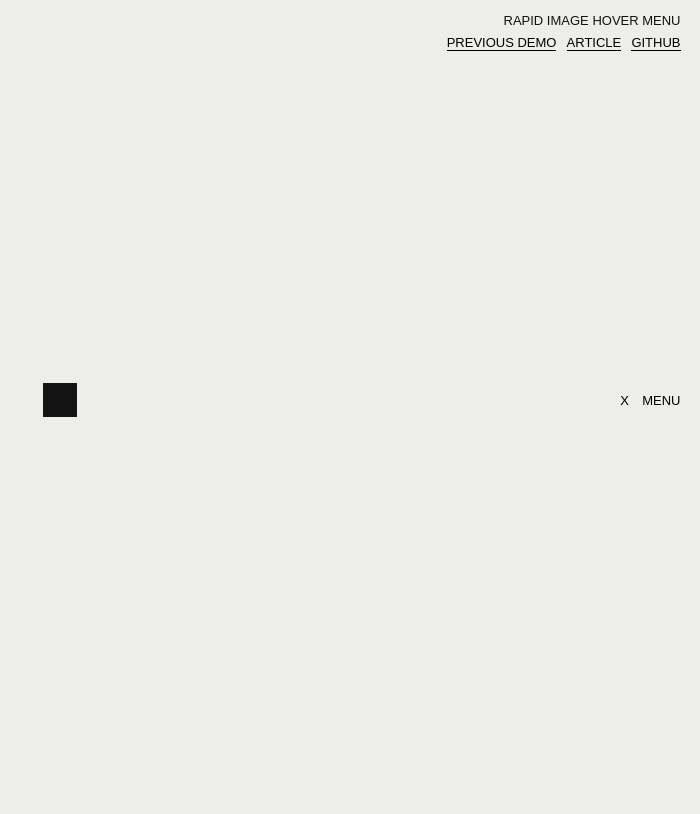
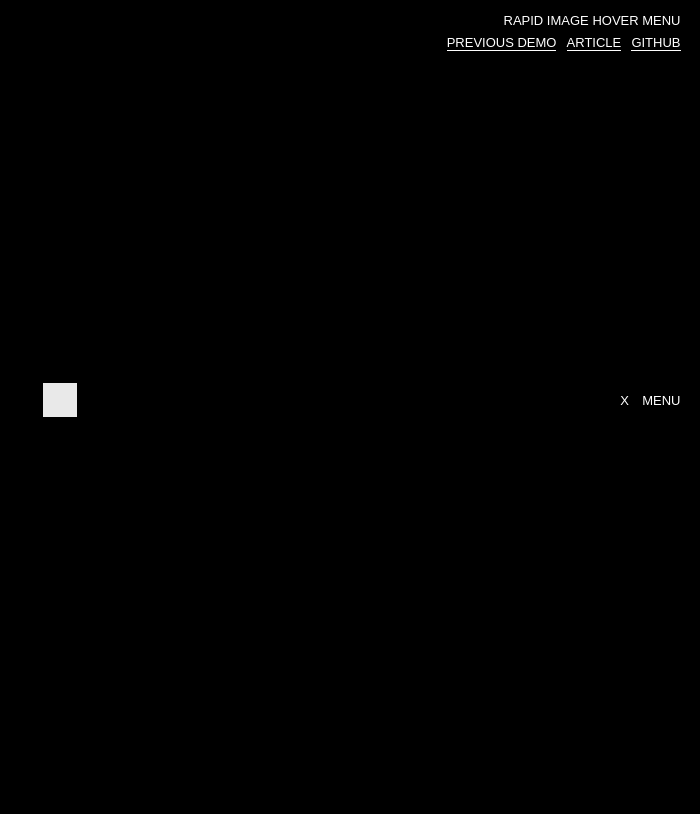
Before and after one commit to yukta-code/Meet-the-team-Innerve, a website: page src/index.html in a window 1280 px wide. Shown: the top 814 px of the page, without its empty margins (580-1280 px from the left). Drawn offline with Linux system fonts and the light colour scheme; a web font is replaced by a local one.

Commit message:
Update base.css

```diff
--- a/src/css/base.css
+++ b/src/css/base.css
@@ -10,16 +10,16 @@
 
 body {
 	margin: 0;
-	--color-text: #111;
-	--color-bg: #edeee9;
-	--color-link: #000;
-	--color-link-hover: #000;
-	--color-menu: #000;
+	--color-text: white;
+	--color-bg: black;
+	--color-link: white;
+	--color-link-hover: black;
+	--color-menu: white;
 	--color-menu-hover: #f32015;
 	color: var(--color-text);
-	background-color: var(--color-bg);
-	--cursor-stroke: #000;
-    --cursor-fill: #000;
+	background-color: black;
+	--cursor-stroke: white;
+    --cursor-fill: white;
     --cursor-stroke-width: 1px;
 	-webkit-font-smoothing: antialiased;
 	-moz-osx-font-smoothing: grayscale;
```
